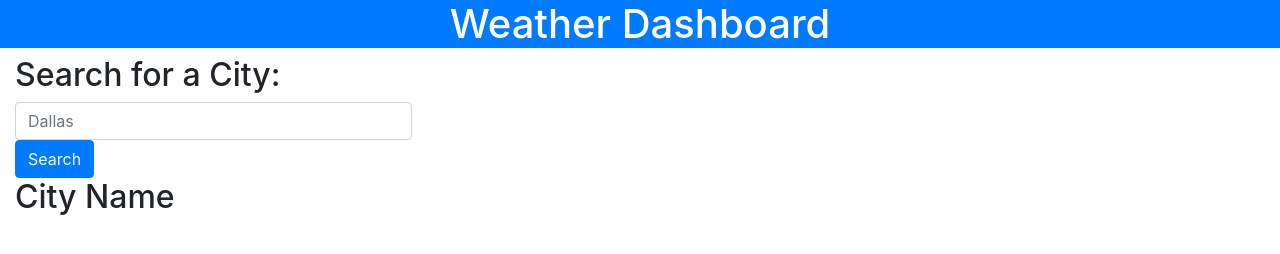
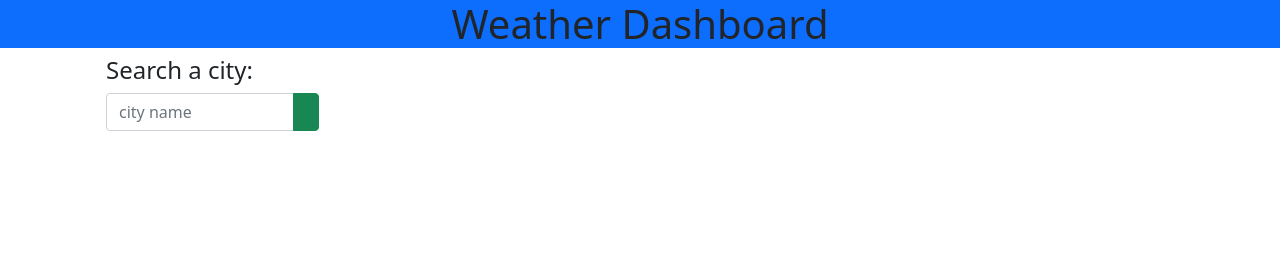
Before and after one commit to jackiem2/Jacqueline-Server-side-APIs-Challenge, a plain HTML site: page index.html in a window 1280 px wide. Drawn offline with nearby package versions, Linux system fonts and the light colour scheme.

Commit message:
redid html to look cleaner

```diff
--- a/index.html
+++ b/index.html
@@ -1,41 +1,61 @@
 <!DOCTYPE html>
 <html lang="en">
+<html>
+
 <head>
     <meta charset="UTF-8">
     <meta http-equiv="X-UA-Compatible" content="IE=edge">
+    <title>Weather Dashboard</title>
+    <meta name="description" content="">
     <meta name="viewport" content="width=device-width, initial-scale=1.0">
-    <link href="https://fonts.googleapis.com/css?family=IBM+Plex+Sans:400,400i,700&display=swap" rel="stylesheet">
-    <link rel="stylesheet" href="https://cdnjs.cloudflare.com/ajax/libs/twitter-bootstrap/4.3.1/css/bootstrap.min.css">
+    <link href="https://cdn.jsdelivr.net/npm/bootstrap@5.0.0-beta1/dist/css/bootstrap.min.css" rel="stylesheet"
+        integrity="sha384-giJF6kkoqNQ00vy+HMDP7azOuL0xtbfIcaT9wjKHr8RbDVddVHyTfAAsrekwKmP1" crossorigin="anonymous">
     <link rel="stylesheet" href="./assets/css/style.css">
-    <title>Weather Dashboard</title>
+
 </head>
 
 <body>
-    <header class="bg-primary text-white text-center">
+    <header class="bg-primary text-center">
         <h1>Weather Dashboard</h1>
     </header>
 
-    <!--Main Content-->
-    <main class="container-fluid">
+    <!--Main  Content-->
+    <div class="container">
         <div class="row">
-            <div class="col-12 col-md-4">
-                <form>
-                    <h2>Search for a City:</h2>
-                    <input class="form-control" type="text" placeholder="Dallas">
-                    <button type="submit" class="btn btn-primary"> Search</button>
-                </form>
+
+            <div class="container col-3 searchContainer">
+                <div class="container">
+                    <h4>Search a city:</h4>
+                    <div class="input-group mb-3">
+                        <input type="text" class="form-control" placeholder="city name" id="userInput" aria-label=""
+                            aria-describedby="button-addon2">
+                        <button type="button" class="btn btn-success" id="searchBtn"><i
+                                class="fa fa-search"></i></button>
+                    </div>
+                </div>
+                <div id="searchHistory" class="container">
+                </div>
             </div>
-        </div>
 
-    <div class="col-12 col-md-9">
-        <div class="row">
-            <h2>City Name</h2>
+            <div class="col-9">
+                <div class="row hide" id="currentCity">
+                    <h3 id="currentCityInfo"><img id="weatherImage"><img></h3>
+                    <p id="currentTemp"></p>
+                    <p id="currentHumid"></p>
+                    <p id="currentWind"></p>
+                    <p id="currentUvi"></p>
+                </div>
+                <div class="row hide" id="forecast">
+                </div>
+            </div>
+
         </div>
     </div>
-    </main>
+
     <script src="https://cdnjs.cloudflare.com/ajax/libs/jquery/3.4.1/jquery.min.js"></script>
     <script src="https://cdnjs.cloudflare.com/ajax/libs/twitter-bootstrap/4.3.1/js/bootstrap.min.js"></script>
     <script src="https://cdnjs.cloudflare.com/ajax/libs/moment.js/2.27.0/moment.min.js"></script>
     <script src="./assets/js/weather.js"></script>
 </body>
+
 </html>
```
